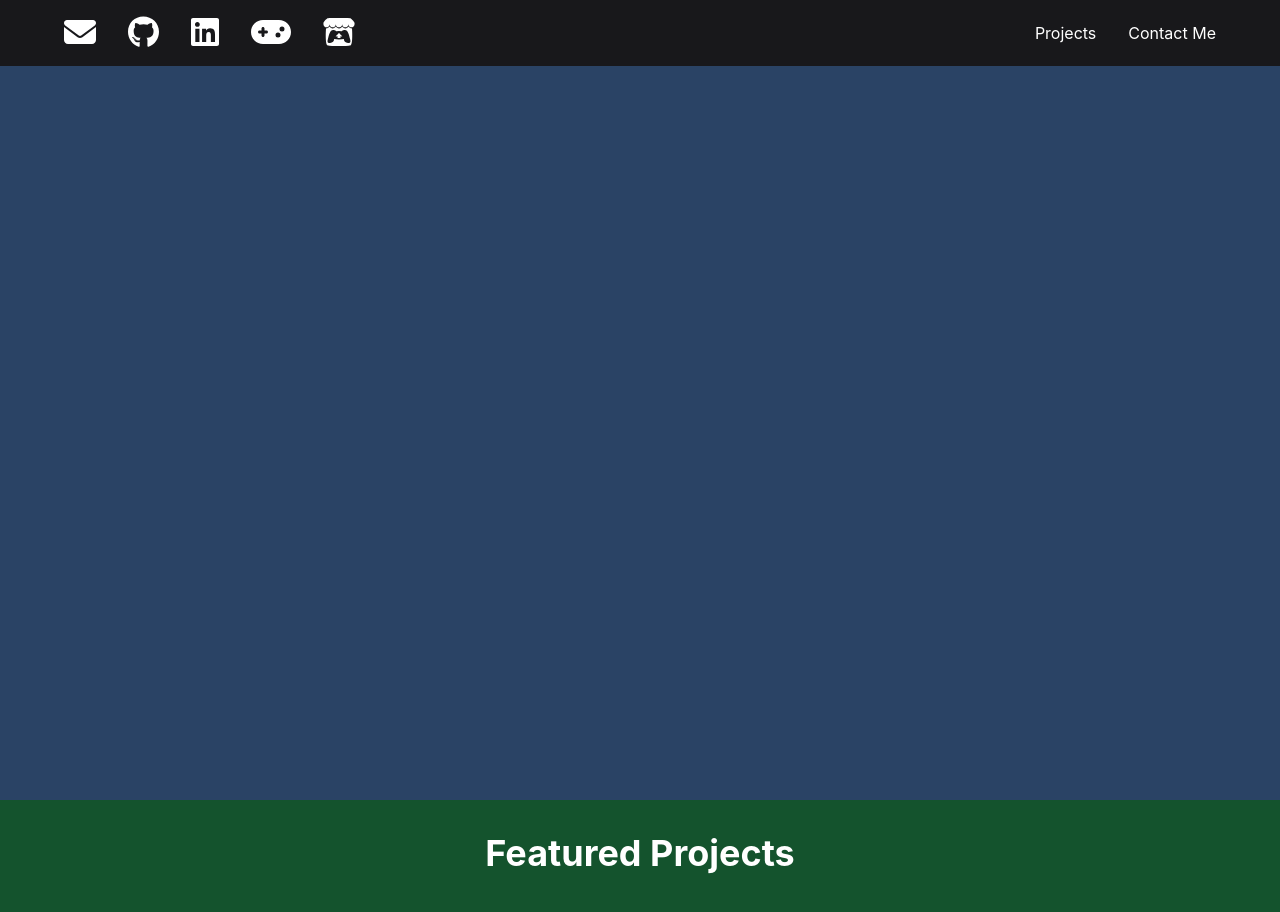
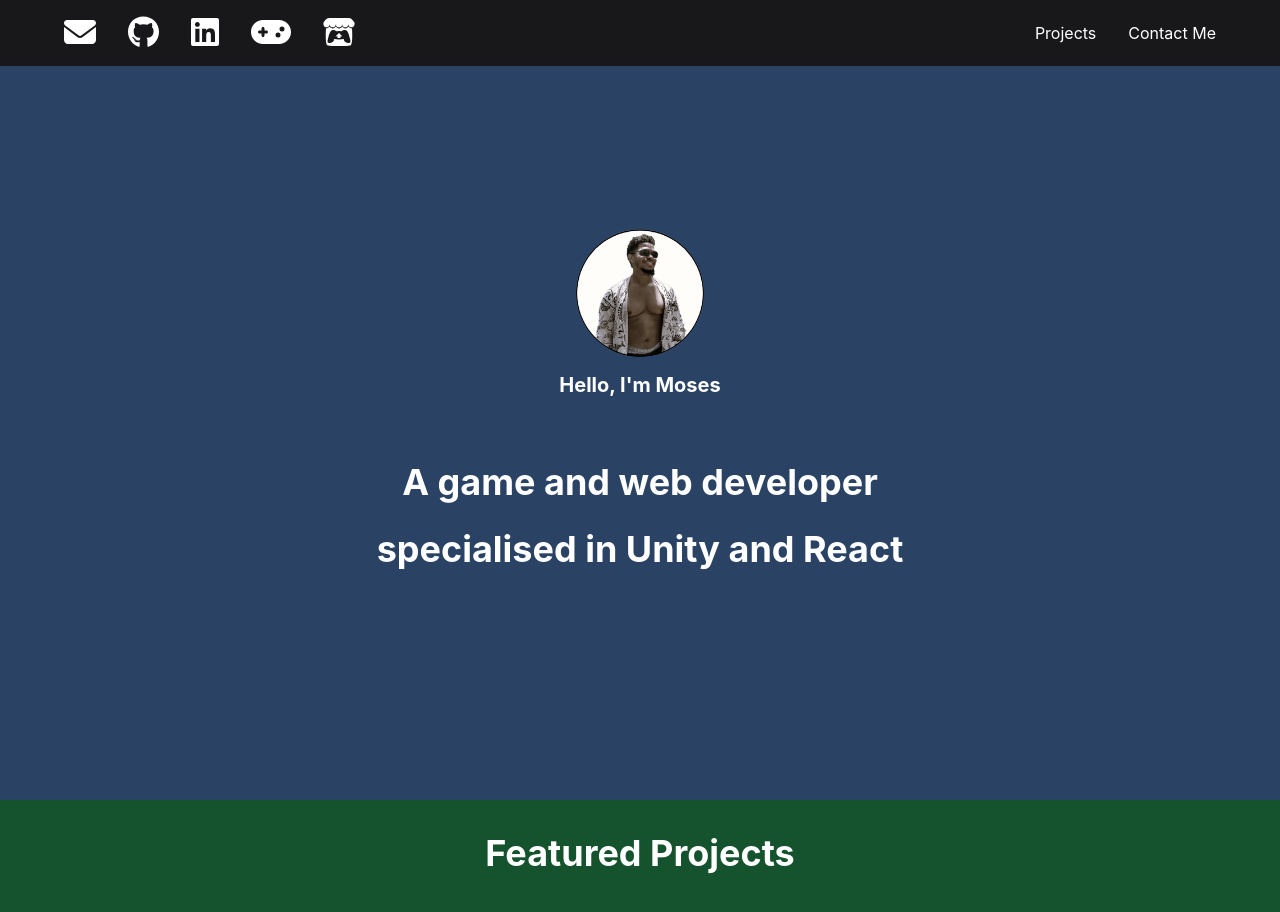
Before and after one commit to ProvidedPlay/Portfolio, a React (Create React App) app: page / in a window 1280 px wide. Shown: the top 912 px of the page. Built offline with nearby package versions, Linux system fonts and the light colour scheme.

Commit message:
Set up the landing page

```diff
--- a/src/components/LandingSection.js
+++ b/src/components/LandingSection.js
@@ -1,10 +1,11 @@
 import React from "react";
-import { Avatar, Heading, VStack } from "@chakra-ui/react";
+import { Avatar, Box, Heading, VStack } from "@chakra-ui/react";
 import FullScreenSection from "./FullScreenSection";
+import ProfilePicture from "../images/My Profile Pic.png"
 
-const greeting = "Hello, I am Pete!";
-const bio1 = "A frontend developer";
-const bio2 = "specialised in React";
+const greeting = "Hello, I'm Moses";
+const bio1 = "A game and web developer";
+const bio2 = "specialised in Unity and React";
 
 // Implement the UI for the LandingSection component according to the instructions.
 // Use a combination of Avatar, Heading and VStack components.
@@ -15,7 +16,24 @@ const LandingSection = () => (
     isDarkBackground
     backgroundColor="#2A4365"
   >
-
+    <VStack spacing={16}>
+      <VStack spacing={4}>
+        <Box>
+          <Avatar size="2xl" name="My Picture" src={ProfilePicture}/>
+        </Box>
+        <Box>
+          <Heading size="md">{greeting}</Heading>
+        </Box>
+      </VStack>
+      <VStack spacing={6}>
+        <Box>
+          <Heading>{bio1}</Heading>
+        </Box>
+        <Box>
+          <Heading>{bio2}</Heading>
+        </Box>
+      </VStack>
+    </VStack>
   </FullScreenSection>
 );
 
```
Also changed, not shown: src/images/My Profile Pic.png (added).
